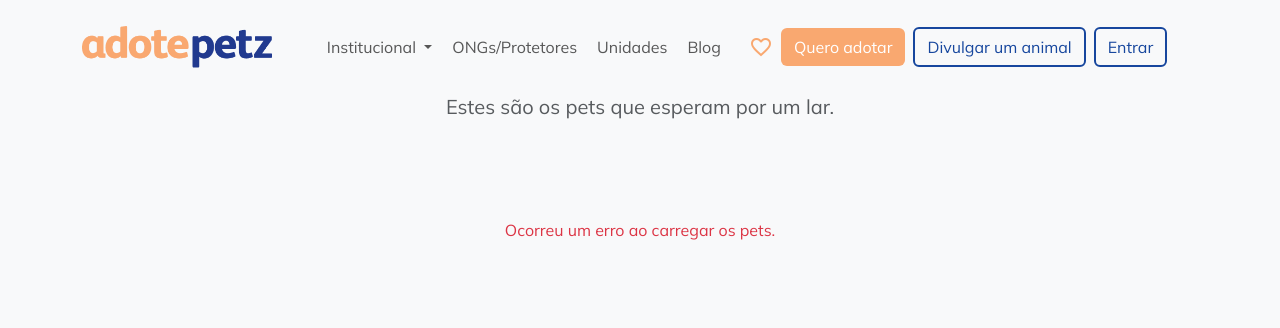
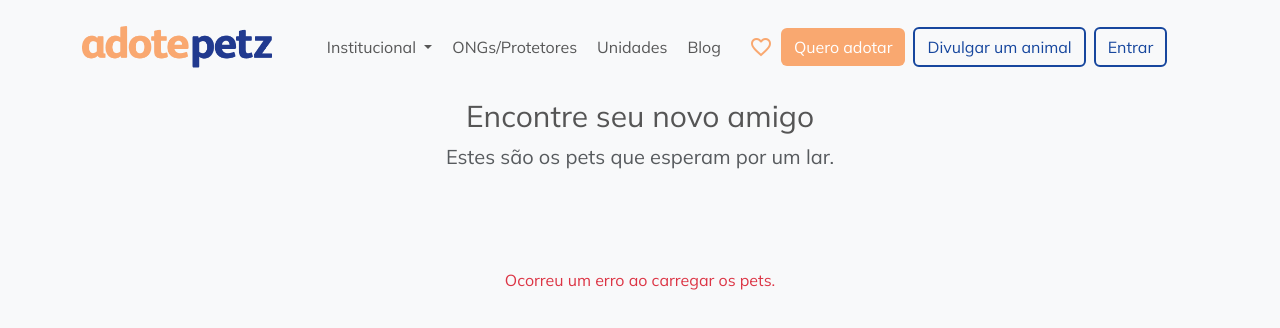
Before and after one commit to larigm/Petz, a website: page app/pages/painel/painel.html in a window 1280 px wide. Drawn offline with nearby package versions, Linux system fonts and the light colour scheme; files that its build step writes are made by us from their sources; no server answers.

Commit message:
ajustado index

```diff
--- a/assets/resources/style/form.css
+++ b/assets/resources/style/form.css
@@ -76,6 +76,12 @@
   height: 3px;
   background-color: #17408B;
   border-radius: 2px;
+}
+.navbar {
+  z-index: 1050;
+  position: fixed;
+  top: 0;
+  width: 100%;
 }
 
 @media (max-width: 991px) {
--- a/assets/resources/style/style.css
+++ b/assets/resources/style/style.css
@@ -34,6 +34,16 @@
 }
 
 /* ===== NAVBAR / BOTÕES ===== */
+.navbar {
+  z-index: 1050;
+  position: fixed;
+  top: 0;
+  width: 100%;
+}
+body {
+  padding-top: 50px; /* ajuste se necessário */
+}
+
 .btn-outline-primary {
   color: #17479E !important;
   border: 2px solid #17479E !important;
@@ -85,6 +95,7 @@
 .container-petz {
   font-weight: normal;
   color: #757575;
+
 }
 
 h1 {
@@ -92,6 +103,7 @@ h1 {
   font-family: 'Mulish', sans-serif;
   font-weight: lighter;
   font-size: 30px;
+
 }
 
 p, .card-text, .card-title {
```
Also changed, not shown: index.html (+3 -3 lines).
